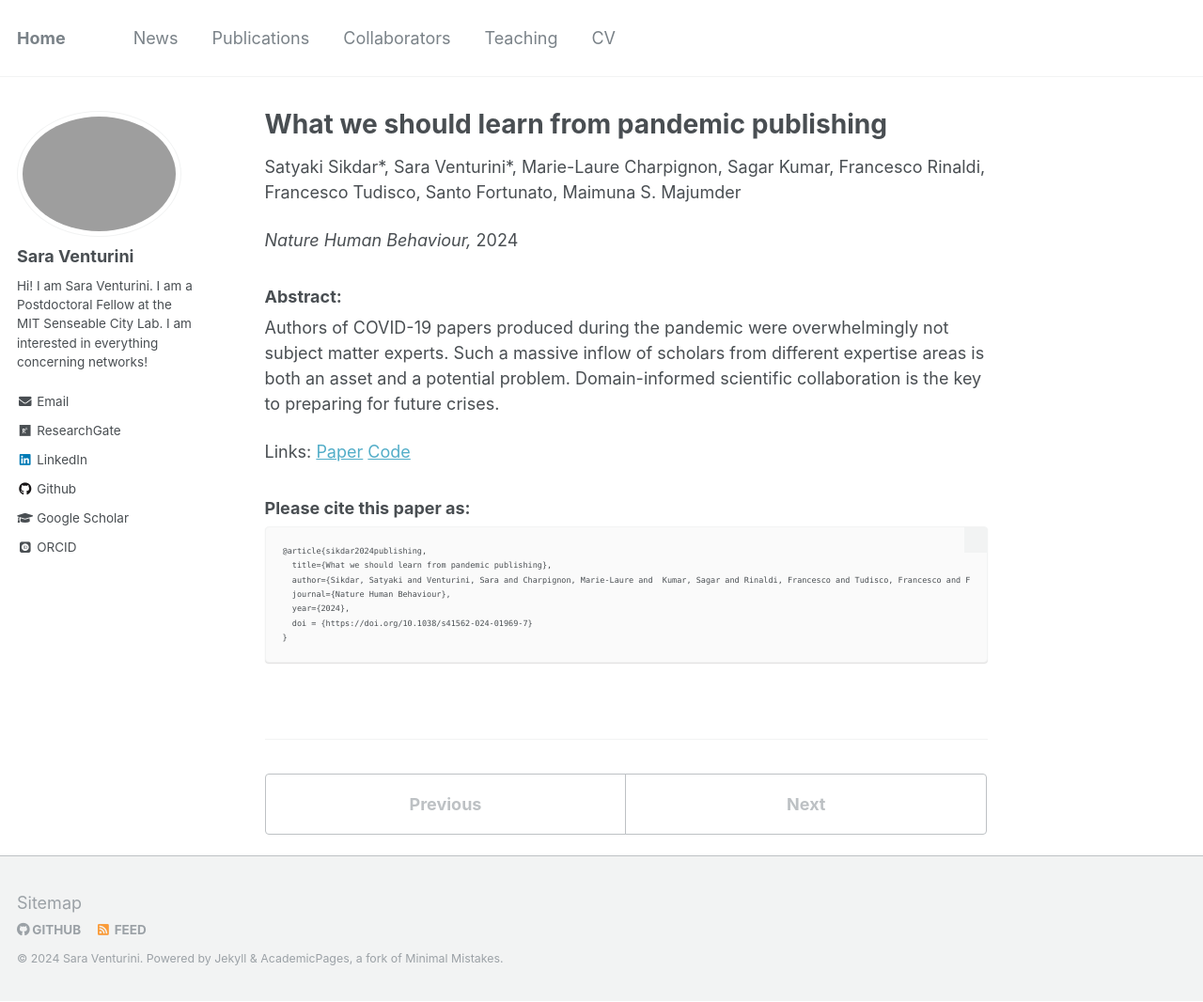
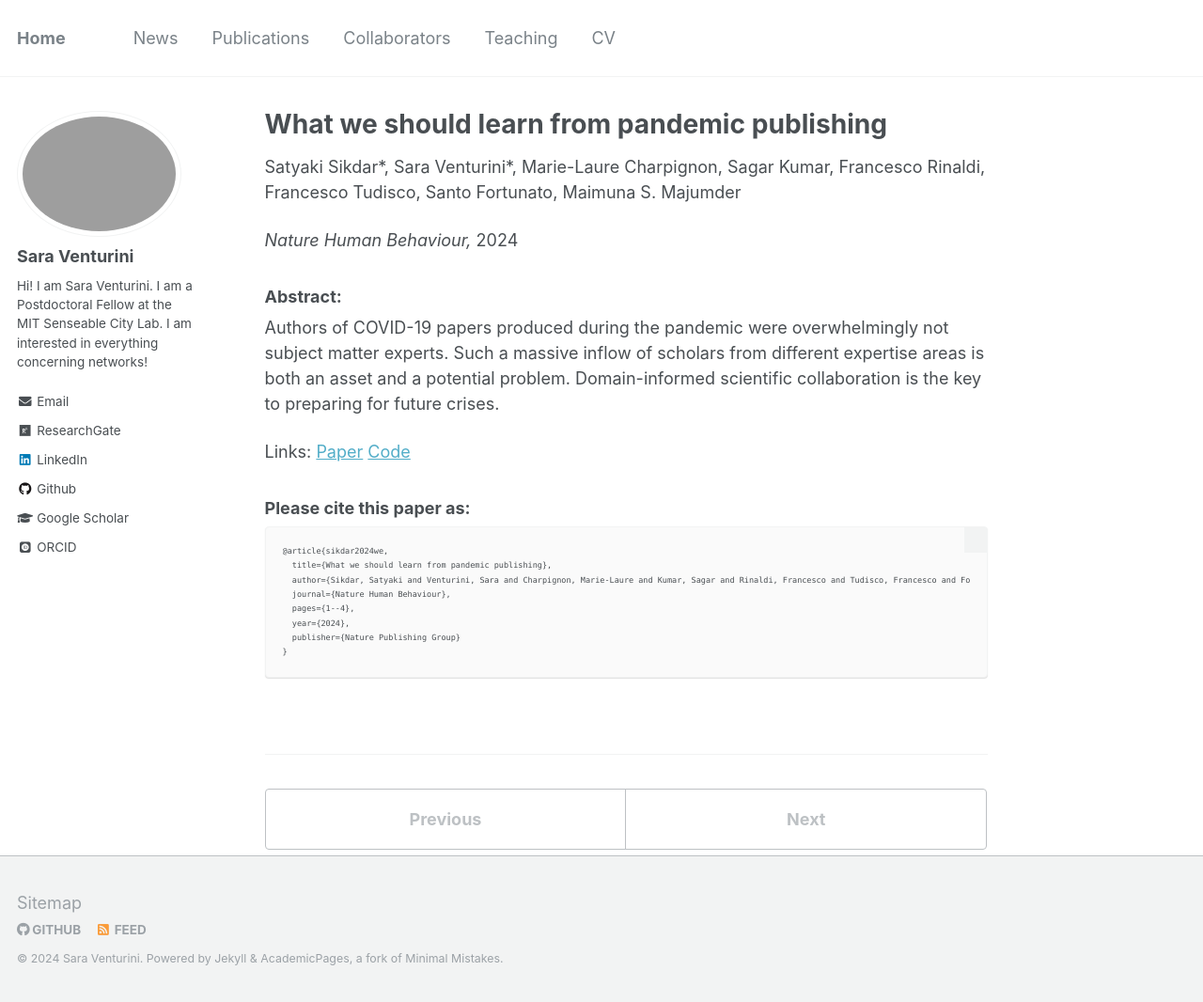
Before and after one commit to saraventurini/saraventurini.github.io, a Jekyll site: the page built from _publications/What-we-should-learn-from-pandemic-publishing.md, in a window 1280 px wide and 1066 px high. Shown: the whole window at 94% size. Built offline with Jekyll 4.4.1, drawn with Linux system fonts in a browser that asks for light colours; some web fonts are replaced.

Commit message:
Update What-we-should-learn-from-pandemic-publishing.md

````diff
--- a/_publications/What-we-should-learn-from-pandemic-publishing.md
+++ b/_publications/What-we-should-learn-from-pandemic-publishing.md
@@ -14,11 +14,12 @@ Links: [Paper](https://doi.org/10.1038/s41562-024-01969-7) [Code]( https://osf.i
 <h3>Please cite this paper as:</h3>
 
 ```
-@article{sikdar2024publishing,
+@article{sikdar2024we,
   title={What we should learn from pandemic publishing},
-  author={Sikdar, Satyaki and Venturini, Sara and Charpignon, Marie-Laure and  Kumar, Sagar and Rinaldi, Francesco and Tudisco, Francesco and Fortunato, Santo and Majumder, Maimuna S.},
+  author={Sikdar, Satyaki and Venturini, Sara and Charpignon, Marie-Laure and Kumar, Sagar and Rinaldi, Francesco and Tudisco, Francesco and Fortunato, Santo and Majumder, Maimuna S},
   journal={Nature Human Behaviour},
+  pages={1--4},
   year={2024},
-  doi = {https://doi.org/10.1038/s41562-024-01969-7}
+  publisher={Nature Publishing Group}
 }
 ```
````
